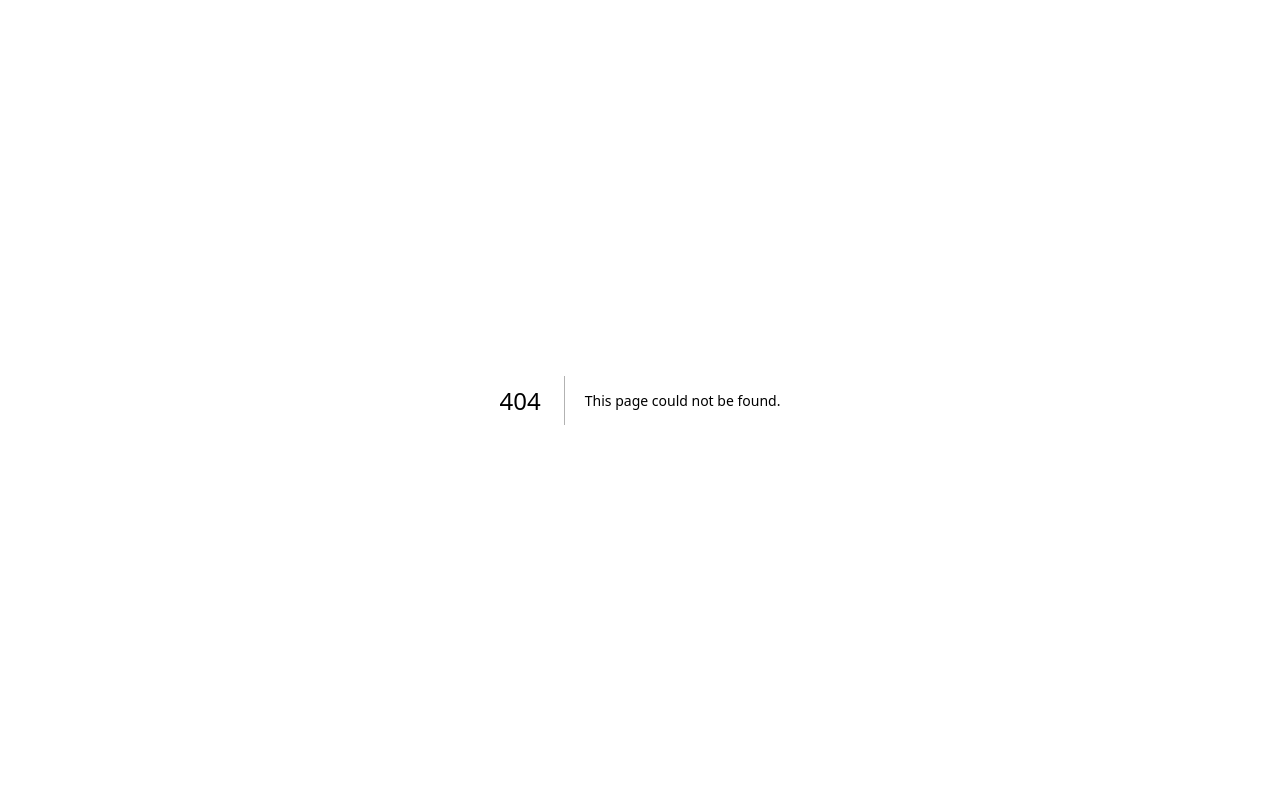
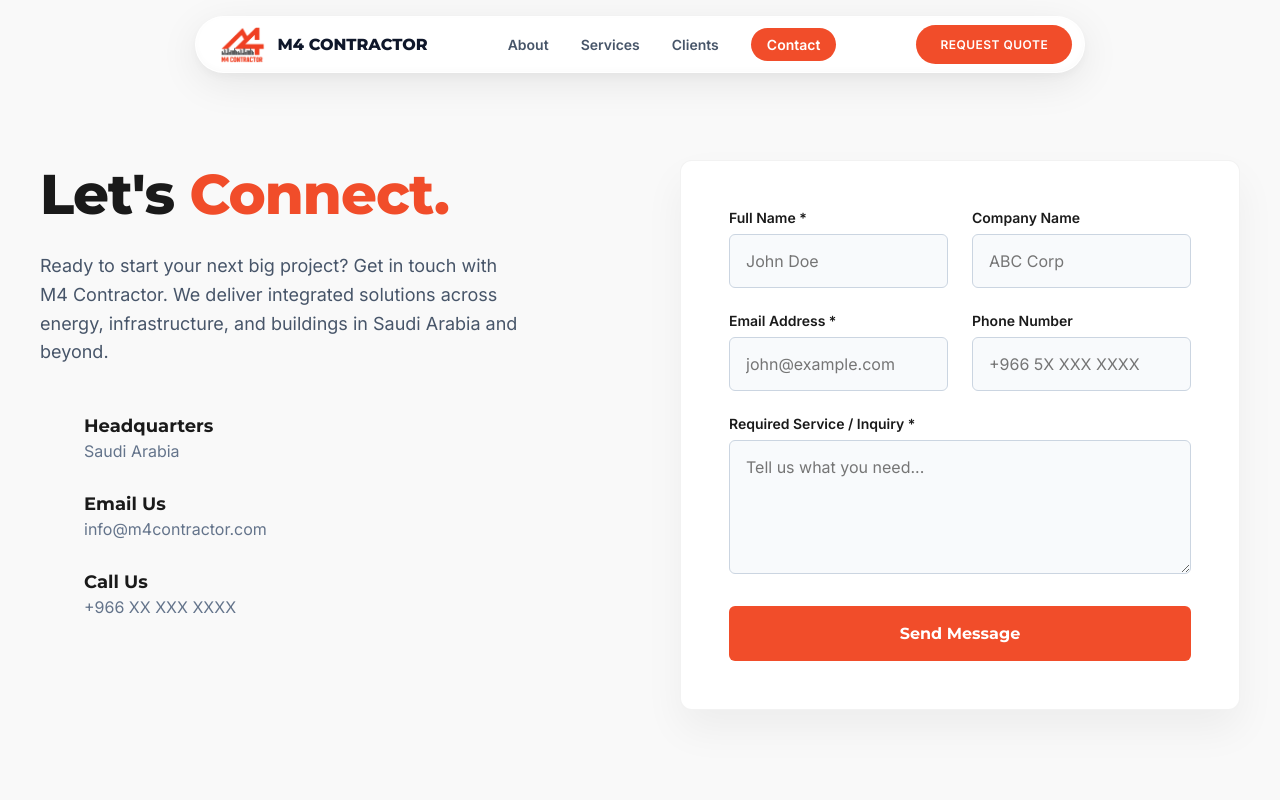
Before and after one commit to arfa-sk/M4Contractor, a Next.js app: page /contact in a window 1280 px wide. Before the commit this address had no page. Shown: the top 800 px of the page. Built offline with nearby package versions, Linux system fonts and the light colour scheme.

Commit message:
Add contact page and update navigation

```diff
--- /dev/null
+++ b/src/app/contact/page.module.css
@@ -0,0 +1,5 @@
+.main {
+  background-color: var(--background, #f9f9f9);
+  min-height: 100vh;
+  padding-top: 80px; /* Offset for navbar */
+}
--- /dev/null
+++ b/src/app/contact/page.tsx
@@ -0,0 +1,21 @@
+import Navbar from "@/components/Navbar";
+import Footer from "@/components/Footer";
+import ContactForm from "@/components/contact/ContactForm";
+import styles from "./page.module.css";
+
+export const metadata = {
+  title: "Contact Us | M4 Contractor",
+  description: "Get in touch with M4 Contractor for your next energy, infrastructure, or building project.",
+};
+
+export default function ContactPage() {
+  return (
+    <>
+      <Navbar />
+      <main className={styles.main}>
+        <ContactForm />
+      </main>
+      <Footer />
+    </>
+  );
+}
--- a/src/components/Navbar.tsx
+++ b/src/components/Navbar.tsx
@@ -41,16 +41,21 @@ export default function Navbar() {
           >
             Clients
           </Link>
-          <Link href="#" className={styles.navLink}>
+          <Link
+            href="/contact"
+            className={pathname === "/contact" ? styles.navLinkActive : styles.navLink}
+          >
             Contact
           </Link>
         </div>
 
         {/* Actions Section */}
         <div className={styles.actions}>
-          <button className={styles.ctaBtn}>
-            REQUEST QUOTE
-          </button>
+          <Link href="/contact">
+            <button className={styles.ctaBtn}>
+              REQUEST QUOTE
+            </button>
+          </Link>
         </div>
       </nav>
     </div>
--- /dev/null
+++ b/src/components/contact/Contact.module.css
@@ -0,0 +1,173 @@
+.contactSection {
+  width: 100%;
+  background-color: var(--background, #f9f9f9);
+  padding: 80px 24px 120px;
+}
+
+.container {
+  max-width: 1200px;
+  margin: 0 auto;
+  display: grid;
+  grid-template-columns: 1fr 1fr;
+  gap: 80px;
+  align-items: flex-start;
+}
+
+@media (max-width: 900px) {
+  .container {
+    grid-template-columns: 1fr;
+    gap: 60px;
+  }
+}
+
+/* ── Left Side (Info) ── */
+.infoCol {
+  display: flex;
+  flex-direction: column;
+  color: var(--deep-charcoal, #1a1a1a);
+}
+
+.title {
+  font-family: var(--font-montserrat, sans-serif);
+  font-size: 56px;
+  font-weight: 800;
+  letter-spacing: -1px;
+  margin-bottom: 24px;
+}
+
+.highlight {
+  color: var(--vibrant-orange, #f14d2a);
+}
+
+.description {
+  font-family: var(--font-inter, sans-serif);
+  font-size: 18px;
+  line-height: 1.6;
+  color: #475569;
+  margin-bottom: 48px;
+  max-width: 480px;
+}
+
+.contactDetails {
+  display: flex;
+  flex-direction: column;
+  gap: 32px;
+}
+
+.detailItem {
+  display: flex;
+  align-items: flex-start;
+  gap: 16px;
+}
+
+.detailTitle {
+  font-family: var(--font-montserrat, sans-serif);
+  font-size: 18px;
+  font-weight: 700;
+  margin-bottom: 4px;
+}
+
+.detailText {
+  font-family: var(--font-inter, sans-serif);
+  font-size: 16px;
+  color: #64748b;
+}
+
+/* ── Right Side (Form) ── */
+.formCol {
+  background-color: #ffffff;
+  padding: 48px;
+  border-radius: 12px;
+  box-shadow: 0 20px 40px rgba(0, 0, 0, 0.05);
+  border: 1px solid rgba(0,0,0,0.05);
+}
+
+@media (max-width: 600px) {
+  .formCol {
+    padding: 32px 24px;
+  }
+}
+
+.form {
+  display: flex;
+  flex-direction: column;
+  gap: 24px;
+}
+
+.formGrid {
+  display: grid;
+  grid-template-columns: 1fr 1fr;
+  gap: 24px;
+}
+
+@media (max-width: 600px) {
+  .formGrid {
+    grid-template-columns: 1fr;
+  }
+}
+
+.inputGroup {
+  display: flex;
+  flex-direction: column;
+  gap: 8px;
+}
+
+.inputGroup label {
+  font-family: var(--font-inter, sans-serif);
+  font-size: 14px;
+  font-weight: 600;
+  color: var(--deep-charcoal, #1a1a1a);
+}
+
+.inputGroup input,
+.inputGroup textarea {
+  width: 100%;
+  padding: 16px;
+  border: 1px solid #cbd5e1;
+  border-radius: 6px;
+  font-family: var(--font-inter, sans-serif);
+  font-size: 16px;
+  color: #334155;
+  background-color: #f8fafc;
+  transition: all 0.3s ease;
+}
+
+.inputGroup input:focus,
+.inputGroup textarea:focus {
+  outline: none;
+  border-color: var(--vibrant-orange, #f14d2a);
+  background-color: #ffffff;
+  box-shadow: 0 0 0 4px rgba(241, 77, 42, 0.1);
+}
+
+.submitBtn {
+  background-color: var(--vibrant-orange, #f14d2a);
+  color: #ffffff;
+  font-family: var(--font-montserrat, sans-serif);
+  font-size: 16px;
+  font-weight: 700;
+  padding: 18px 32px;
+  border: none;
+  border-radius: 6px;
+  cursor: pointer;
+  transition: background-color 0.3s ease, transform 0.2s ease;
+  margin-top: 8px;
+}
+
+.submitBtn:hover {
+  background-color: #d84020;
+  transform: translateY(-2px);
+}
+
+.submitBtn:active {
+  transform: translateY(0);
+}
+
+.resultMessage {
+  margin-top: 16px;
+  font-family: var(--font-inter, sans-serif);
+  font-size: 14px;
+  color: var(--deep-charcoal, #1a1a1a);
+  text-align: center;
+  font-weight: 600;
+}
--- /dev/null
+++ b/src/components/contact/ContactForm.tsx
@@ -0,0 +1,141 @@
+"use client";
+
+import React, { useState } from "react";
+import { motion } from "framer-motion";
+import styles from "./Contact.module.css";
+
+export default function ContactForm() {
+  const [result, setResult] = useState<string>("");
+
+  const onSubmit = async (event: React.FormEvent<HTMLFormElement>) => {
+    event.preventDefault();
+    setResult("Sending...");
+
+    const formData = new FormData(event.currentTarget);
+
+    // Web3Forms Public Access Key (User must replace this with their own from web3forms.com)
+    // It's completely free and sends directly to their email without any backend!
+    formData.append("access_key", "YOUR_ACCESS_KEY_HERE");
+
+    try {
+      const response = await fetch("https://api.web3forms.com/submit", {
+        method: "POST",
+        body: formData
+      });
+
+      const data = await response.json();
+
+      if (data.success) {
+        setResult("Form Submitted Successfully!");
+        (event.target as HTMLFormElement).reset();
+      } else {
+        console.log("Error", data);
+        setResult(data.message);
+      }
+    } catch (error) {
+      console.log("Error", error);
+      setResult("Something went wrong!");
+    }
+  };
+
+  return (
+    <section className={styles.contactSection}>
+      <div className={styles.container}>
+
+        {/* Left Side: Contact Information */}
+        <motion.div
+          className={styles.infoCol}
+          initial={{ opacity: 0, x: -30 }}
+          animate={{ opacity: 1, x: 0 }}
+          transition={{ duration: 0.8 }}
+        >
+          <h1 className={styles.title}>
+            Let's <span className={styles.highlight}>Connect.</span>
+          </h1>
+          <p className={styles.description}>
+            Ready to start your next big project? Get in touch with M4 Contractor. We deliver integrated solutions across energy, infrastructure, and buildings in Saudi Arabia and beyond.
+          </p>
+
+          <div className={styles.contactDetails}>
+            <div className={styles.detailItem}>
+              <span className="material-symbols-outlined" style={{ color: "#f14d2a", fontSize: "28px" }}>location_on</span>
+              <div>
+                <h4 className={styles.detailTitle}>Headquarters</h4>
+                <p className={styles.detailText}>Saudi Arabia</p>
+              </div>
+            </div>
+
+            <div className={styles.detailItem}>
+              <span className="material-symbols-outlined" style={{ color: "#f14d2a", fontSize: "28px" }}>mail</span>
+              <div>
+                <h4 className={styles.detailTitle}>Email Us</h4>
+                <p className={styles.detailText}>info@m4contractor.com</p>
+              </div>
+            </div>
+
+            <div className={styles.detailItem}>
+              <span className="material-symbols-outlined" style={{ color: "#f14d2a", fontSize: "28px" }}>call</span>
+              <div>
+                <h4 className={styles.detailTitle}>Call Us</h4>
+                <p className={styles.detailText}>+966 XX XXX XXXX</p>
+              </div>
+            </div>
+          </div>
+        </motion.div>
+
+        {/* Right Side: The Form */}
+        <motion.div
+          className={styles.formCol}
+          initial={{ opacity: 0, y: 30 }}
+          animate={{ opacity: 1, y: 0 }}
+          transition={{ duration: 0.8, delay: 0.2 }}
+        >
+          <form className={styles.form} onSubmit={onSubmit}>
+            <input type="hidden" name="subject" value="New Inquiry from M4 Contractor Website" />
+            <input type="checkbox" name="botcheck" id="" style={{ display: "none" }} />
+
+            <div className={styles.formGrid}>
+              <div className={styles.inputGroup}>
+                <label htmlFor="name">Full Name *</label>
+                <input type="text" id="name" name="name" required placeholder="John Doe" />
+              </div>
+
+              <div className={styles.inputGroup}>
+                <label htmlFor="company">Company Name</label>
+                <input type="text" id="company" name="company" placeholder="ABC Corp" />
+              </div>
+
+              <div className={styles.inputGroup}>
+                <label htmlFor="email">Email Address *</label>
+                <input type="email" id="email" name="email" required placeholder="john@example.com" />
+              </div>
+
+              <div className={styles.inputGroup}>
+                <label htmlFor="phone">Phone Number</label>
+                <input type="tel" id="phone" name="phone" placeholder="+966 5X XXX XXXX" />
+              </div>
+            </div>
+
+            <div className={styles.inputGroup}>
+              <label htmlFor="service">Required Service / Inquiry *</label>
+              <textarea
+                id="service"
+                name="service"
+                required
+                rows={5}
+                placeholder="Tell us what you need..."
+              ></textarea>
+            </div>
+
+            <button type="submit" className={styles.submitBtn}>
+              Send Message
+            </button>
+
+            {result && <p className={styles.resultMessage}>{result}</p>}
+          </form>
+        </motion.div>
+
+      </div>
+    </section>
+  );
+}
```
